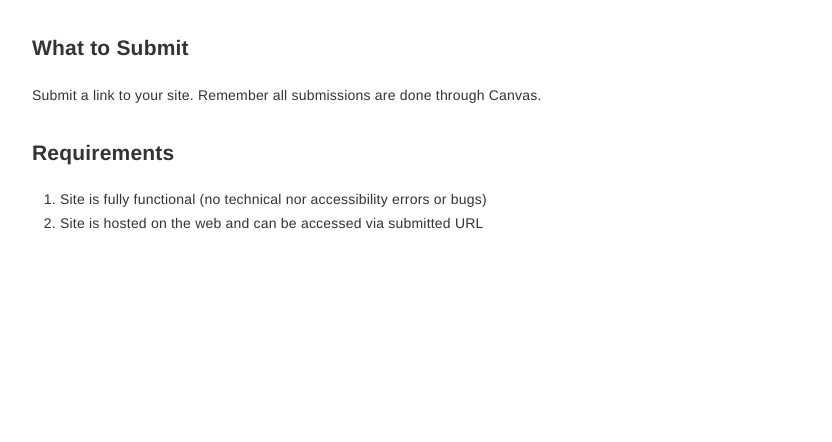
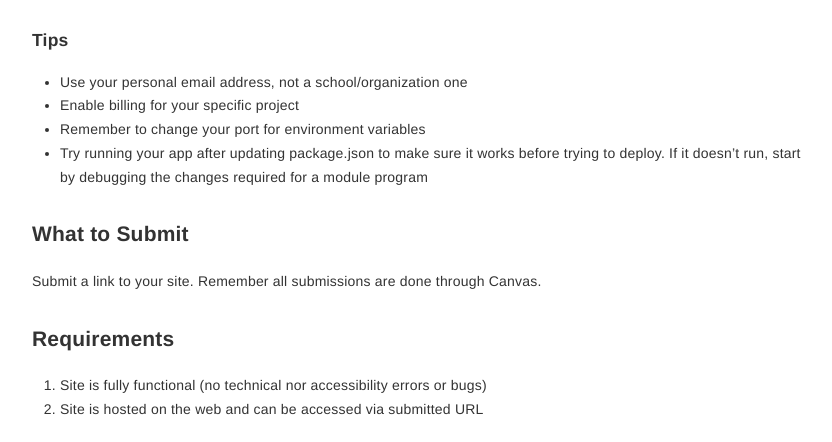
Before and after one commit to vickiebananas/nu-web-dev, a Jekyll site: the page built from _assignments/7-frameworks-contd.md, in a window 1280 px wide, cut to the strip 978-1420 px from the top of the page. Shown: the whole strip, without its empty margins (223-1055 px from the left). Built offline with Jekyll 4.4.1, drawn with Linux system fonts in a browser that asks for light colours.

Commit message:
wk7 lab tips added

```diff
--- a/_assignments/7-frameworks-contd.md
+++ b/_assignments/7-frameworks-contd.md
@@ -17,6 +17,12 @@ The lecture below provides additional information on hosting through Google Clou
 
 <iframe width="560" height="315" src="https://www.youtube.com/embed/NZHp1iMRyUg?si=wk8k9xf6gg7ks1wD" title="YouTube video player" frameborder="0" allow="accelerometer; autoplay; clipboard-write; encrypted-media; gyroscope; picture-in-picture; web-share" referrerpolicy="strict-origin-when-cross-origin" allowfullscreen></iframe>
 
+#### Tips
+- Use your personal email address, not a school/organization one
+- Enable billing for your specific project
+- Remember to change your port for environment variables
+- Try running your app after updating package.json to make sure it works before trying to deploy. If it doesn't run, start by debugging the changes required for a module program
+
 ### What to Submit
 Submit a link to your site. Remember all submissions are done through Canvas.
 
```
